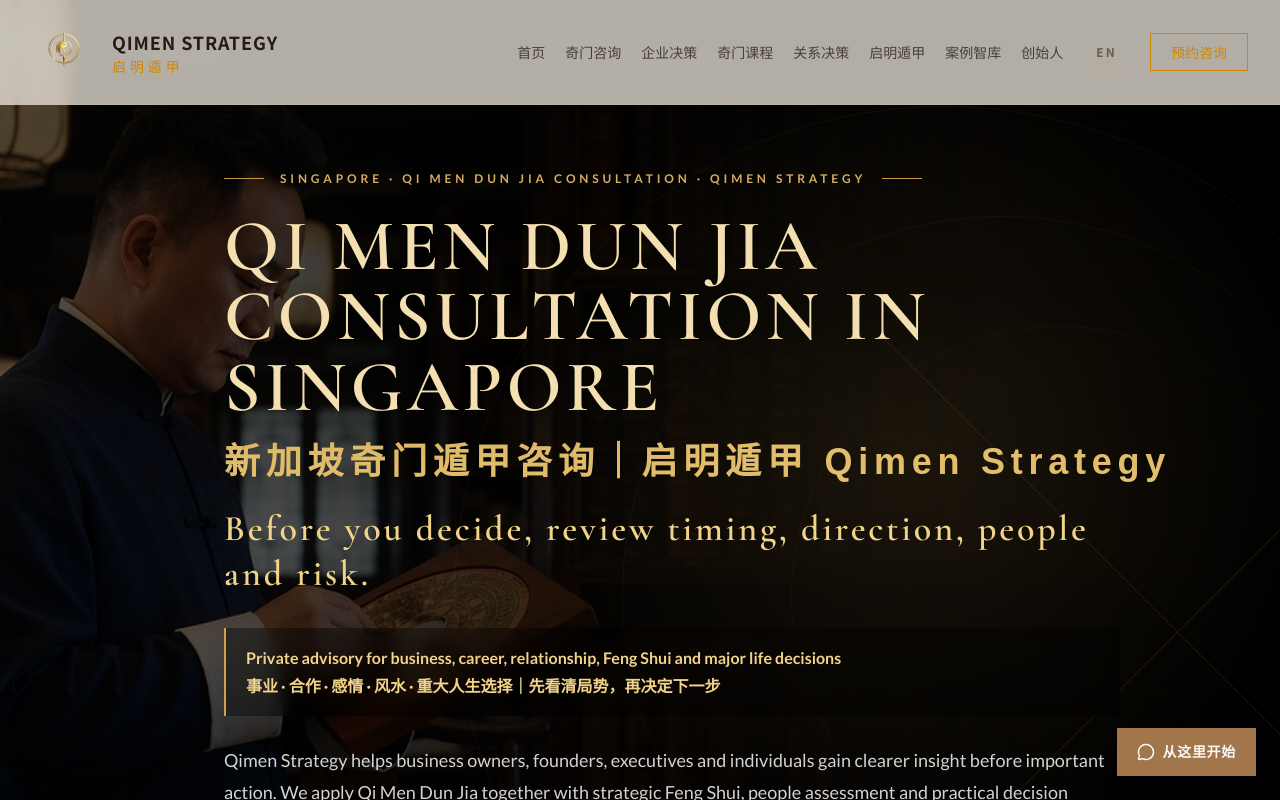
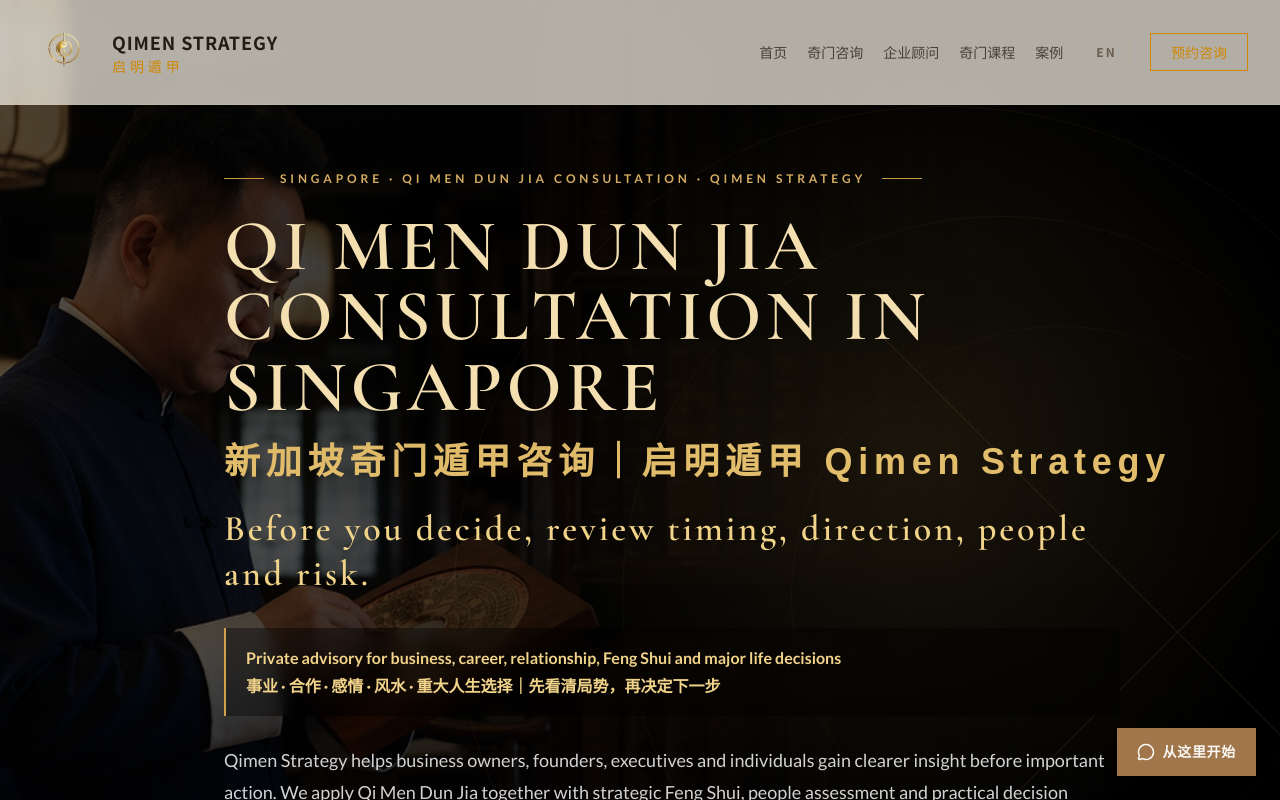
Before and after one commit to BODHIWONG/qmfeng-website, a Next.js app: page / in a window 1280 px wide. Shown: the top 800 px of the page. Built offline with nearby package versions, Linux system fonts and the light colour scheme.

Commit message:
Simplify main navigation for conversion

```diff
--- a/components/navbar.tsx
+++ b/components/navbar.tsx
@@ -11,13 +11,10 @@
 
 const serviceLinks = [
   { href: "/", zh: "首页", en: "Home" },
-  { href: "/singapore-qi-men-dun-jia-consultant", zh: "奇门咨询", en: "Qi Men" },
-  { href: "/enterprise-strategic-advisory", zh: "企业决策", en: "Enterprise" },
+  { href: "/singapore-qi-men-dun-jia-consultant", zh: "奇门咨询", en: "Qi Men Consultation" },
+  { href: "/enterprise-strategic-advisory", zh: "企业顾问", en: "Enterprise Advisory" },
   { href: "/qi-men-dun-jia-course-singapore", zh: "奇门课程", en: "Course" },
-  { href: "/relationship-clarity-reading-singapore", zh: "关系决策", en: "Relationship" },
-  { href: "/qimen-strategy-business", zh: "启明遁甲", en: "Qimen Strategy" },
-  { href: "/insights", zh: "案例智库", en: "Insights" },
-  { href: "/founder", zh: "创始人", en: "Founder" },
+  { href: "/insights", zh: "案例", en: "Cases" },
 ];
 
 export default function Navbar() {
```
